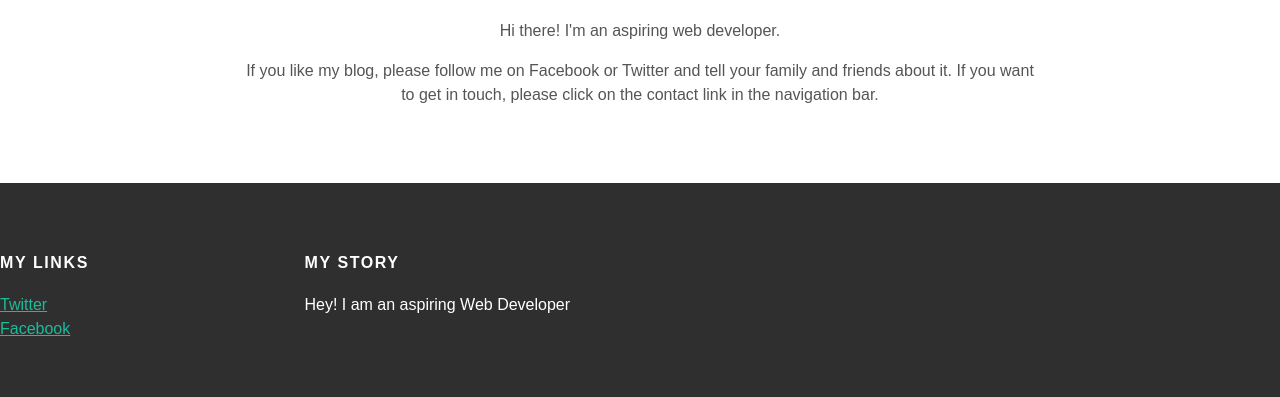
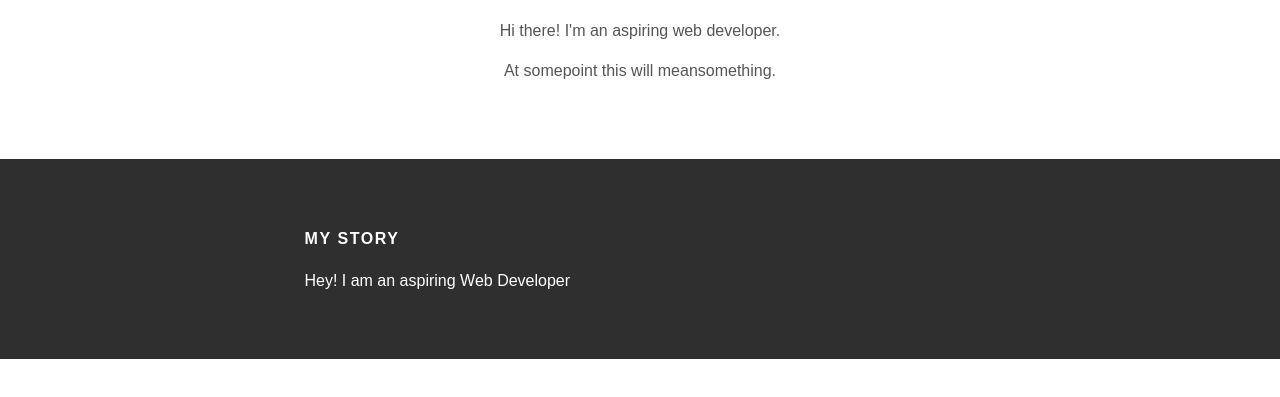
Before and after one commit to joelamm69/joelamm69.github.io, a plain HTML site: page about.html in a window 1280 px wide. Shown: the part 495-892 px from the top of the page. After the commit the page ends 854 px from the top, so only its background shows below. Drawn offline with Linux system fonts and the light colour scheme; a web font is replaced by a local one.

Commit message:
Update about section and remove social links
Removed social media links and added a placeholder text.

```diff
--- a/about.html
+++ b/about.html
@@ -23,8 +23,7 @@
           <h1 class="about-title">About Me</h1>
           <div class="about-content">
             <p>Hi there! I'm an aspiring web developer.</p>
-            <p>If you like my blog, please follow me on Facebook or Twitter and tell your family and friends about it.
-               If you want to get in touch, please click on the contact link in the navigation bar.</p>
+            <p>At somepoint this will meansomething.</p>
           </div>
         </div>
       </div>
@@ -32,12 +31,6 @@
     <div id="footer">
       <div class="container">
         <div class="column">
-          <h4>My Links</h4>
-          <p>
-            <a href="https://twitter.com/jlamm10">Twitter</a>
-            <br>
-            <a href="https://facebook.com/joseph.lamm.9">Facebook</a>
-          </p>
         </div>
         <div class="column">
           <h4>My Story</h4>
```
